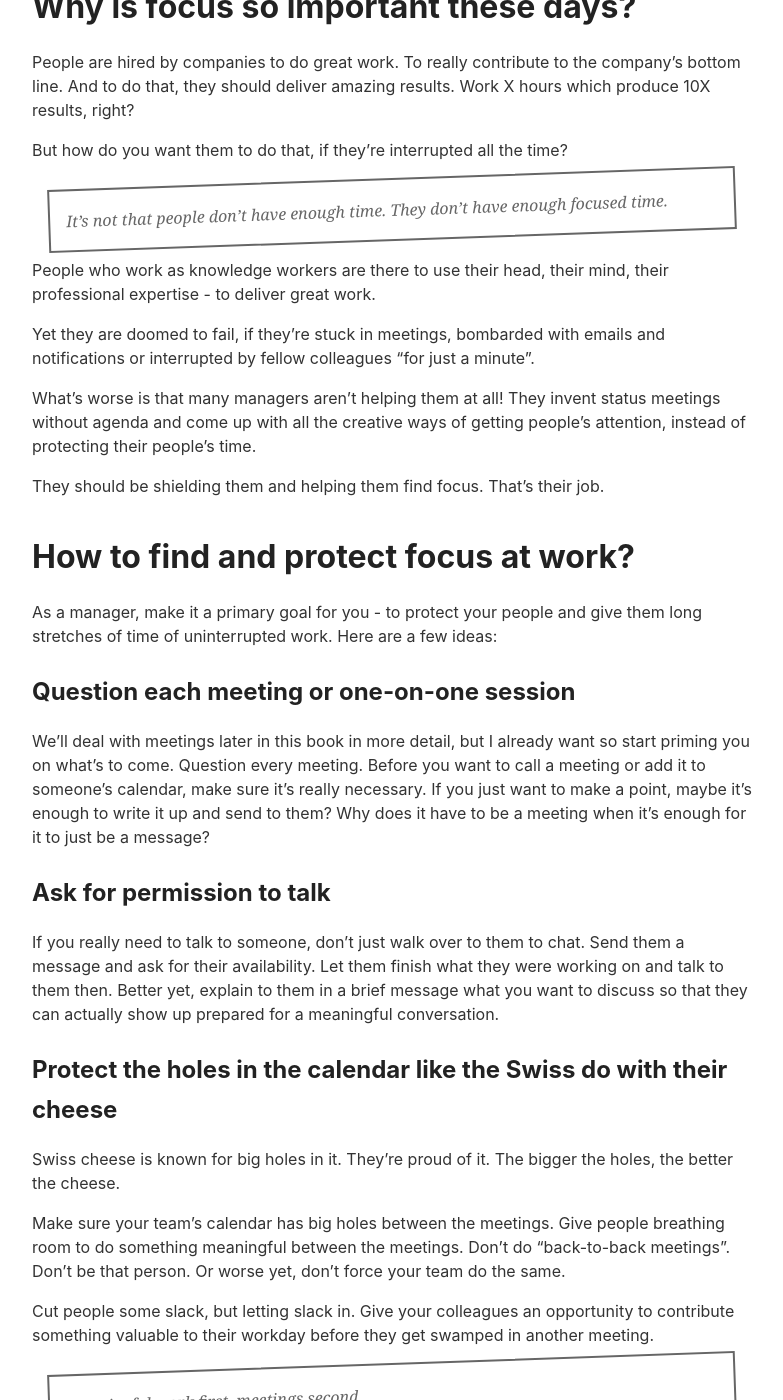
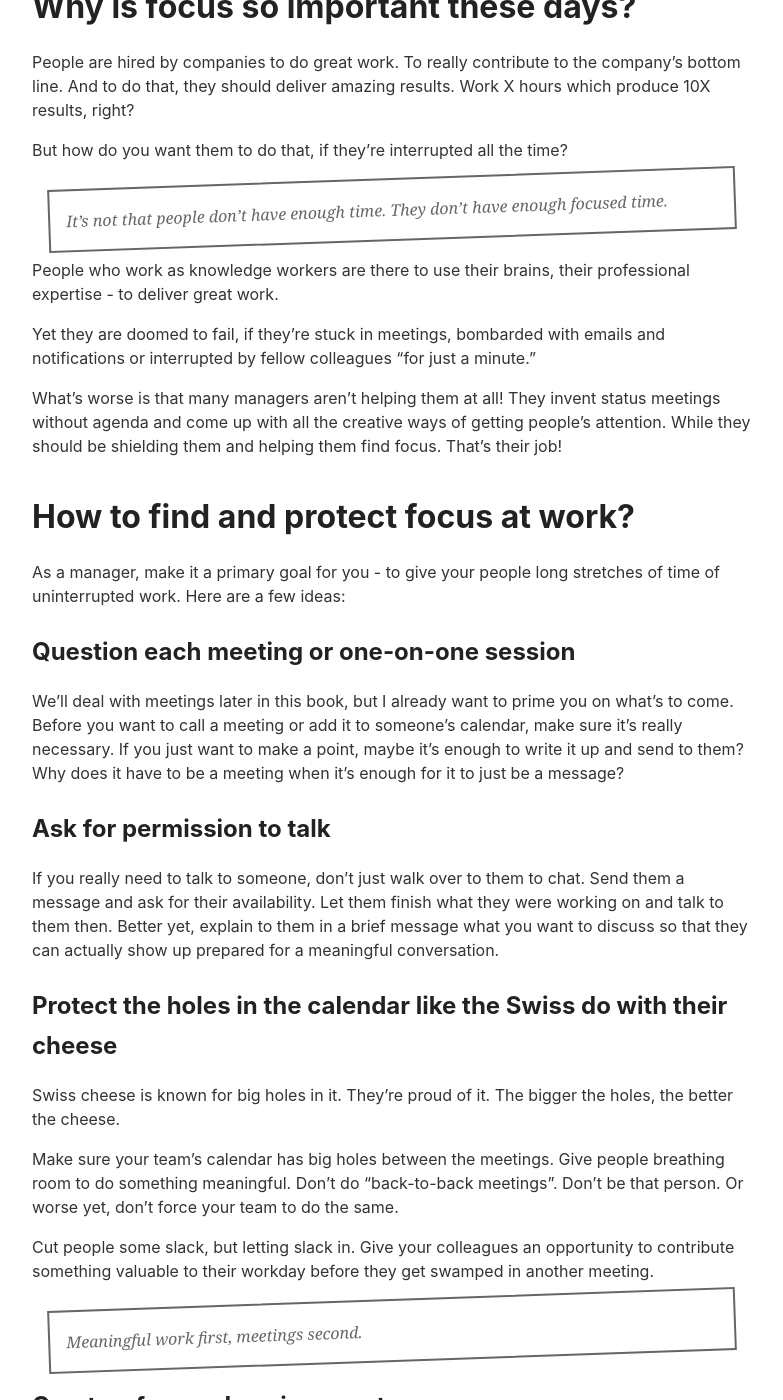
Before and after one commit to Nozbe/NoOffice.org, a Jekyll site: the page built from _book/focus.md, in a window 1280 px wide and 1400 px high, scrolled down 1003 px. Shown: the whole window, without its empty margins (248-1031 px from the left). Built offline with Jekyll 4.4.1, drawn with Linux system fonts in a browser that asks for light colours; some of the changed text lies outside the part shown.

Commit message:
Update focus.md

```diff
--- a/_book/focus.md
+++ b/_book/focus.md
@@ -1,7 +1,7 @@
 ---
 part: one
 title: Find focus at work
-subtitle: All everyone needs is love... and much more focused time to get stuff done.
+subtitle: All everyone needs is love… and much more focused time to get stuff done.
 ---
 
 * TOC
@@ -17,21 +17,19 @@
 
 > It's not that people don't have enough time. They don't have enough focused time.
 
-People who work as knowledge workers are there to use their head, their mind, their professional expertise - to deliver great work.
+People who work as knowledge workers are there to use their brains, their professional expertise - to deliver great work.
 
-Yet they are doomed to fail, if they’re stuck in meetings, bombarded with emails and notifications or interrupted by fellow colleagues "for just a minute".
+Yet they are doomed to fail, if they’re stuck in meetings, bombarded with emails and notifications or interrupted by fellow colleagues "for just a minute."
 
-What's worse is that many managers aren't helping them at all! They invent status meetings without agenda and come up with all the creative ways of getting people's attention, instead of protecting their people's time.
-
-They should be shielding them and helping them find focus. That's their job.
+What's worse is that many managers aren't helping them at all! They invent status meetings without agenda and come up with all the creative ways of getting people's attention. While they should be shielding them and helping them find focus. That's their job!
 
 ## How to find and protect focus at work?
 
-As a manager, make it a primary goal for you - to protect your people and give them long stretches of time of uninterrupted work. Here are a few ideas:
+As a manager, make it a primary goal for you - to give your people long stretches of time of uninterrupted work. Here are a few ideas:
 
 ### Question each meeting or one-on-one session
 
-We'll deal with meetings later in this book in more detail, but I already want so start priming you on what's to come. Question every meeting. Before you want to call a meeting or add it to someone's calendar, make sure it's really necessary. If you just want to make a point, maybe it's enough to write it up and send to them? Why does it have to be a meeting when it's enough for it to just be a message?
+We'll deal with meetings later in this book, but I already want to prime you on what's to come. Before you want to call a meeting or add it to someone's calendar, make sure it's really necessary. If you just want to make a point, maybe it's enough to write it up and send to them? Why does it have to be a meeting when it's enough for it to just be a message?
 
 ### Ask for permission to talk
 
@@ -41,17 +39,17 @@
 
 Swiss cheese is known for big holes in it. They're proud of it. The bigger the holes, the better the cheese.
 
-Make sure your team's calendar has big holes between the meetings. Give people breathing room to do something meaningful between the meetings. Don't do "back-to-back meetings". Don't be that person. Or worse yet, don't force your team do the same.
+Make sure your team's calendar has big holes between the meetings. Give people breathing room to do something meaningful. Don't do "back-to-back meetings". Don't be that person. Or worse yet, don't force your team to do the same.
 
 Cut people some slack, but letting slack in. Give your colleagues an opportunity to contribute something valuable to their workday before they get swamped in another meeting.
 
 > Meaningful work first, meetings second.
 
-### Create a focused environment.
+### Create a focused environment
 
 If you have an impact on the office layout, make sure people don't sit too close to one another. Disable unnecessary notifications and create a culture where ASAP (As Soon As Possible) is not the default feedback requirement. Almost nothing requires immediate reaction. Don't demand it from others and don't contribute to that plague.
 
-Set expectations and communicate them clearly. At Nozbe when you're done with your part of your work, you communicate this in a comment to the task and if necessary delegate it to someone else. Then you choose another task to work on as you know that the other person will get back to you when they'll finish what they were currently doing. It's OK to wait a few minutes.
+Set expectations and communicate them clearly. At Nozbe, when you're done with your part of your work, you communicate this in a comment to the task and if necessary delegate it to someone else. Then you choose another task to work on as you know that the other person will get back to you when they finish what they were currently doing. It's OK to wait a few minutes.
 
 Don't be the ASAP person and don't demand it from everyone around. It's toxic. It doesn't promote great work. It promotes stress.
 
@@ -59,9 +57,9 @@
 
 ## "Open" offices suck focus out of the room like a vacuum cleaner
 
-The new definition of a modern workspace is the "open floor" office. Where everyone sits next to each other. No walls. No barriers. No private space. Everyone's sitting together.
+The new definition of a modern workspace is the "open floor" office. Where everyone sits next to each other. No walls. No barriers. No private space.
 
-Many managers and bosses love this concept. They say that the ideas are flowing like airwaves between people and creativity is skyrocketing as everyone can so easily exchange ideas and have serendipitous conversations.
+Many managers and bosses love this concept. They say that the ideas are flowing like airwaves between people and creativity is skyrocketing as everyone can have serendipitous conversations.
 
 The whole Silicon Valley is all in on such offices. Facebook has supposedly built the largest "open office" in the world with the help of a very fancy architect firm. Apple has built a spaceship office with lots of open floors. If Apple and Facebook and all of Silicon Valley is doing it, it must be great, right?
 
@@ -71,9 +69,9 @@
 
 > It's a typical "do as I say, don't do as I do" moment. "Open" office layout doesn't let people focus on their work but it lets their bosses see what's going on and do "management by looking around".
 
-Now ask anyone how much they like working in such an office. People hate open offices. They struggle to find focus there. They can't concentrate. They can't get any meaningful work done. They bend over backwards to really make this work!
+Now ask anyone how much they like working in such an office. People hate open offices. They struggle to find focus there. They can't get any meaningful work done. They bend over backwards to really make this work!
 
-The bosses say it's all about "random chat", "collaboration", "serendipity", "casual exchange of ideas"... and that's great, but even if you do get a great idea like this, then when in the hell would you find the time and focus to write it up? To prepare it? To look at it from all angles in peace? To really dive in and analyze it? Well, not here...
+The bosses say it's all about "random chat", "collaboration", "serendipity", "casual exchange of ideas"… and that's great, but even if you do get a great idea like this, then when in the hell would you find the time and focus to write it up? To prepare it? To look at it from all angles and analyze it in peace? Well, not here…
 
 ### The reality of "open offices"
 
@@ -87,7 +85,7 @@
 2) When in doubt about whether to go with a more "open office design", see point 1.
 3) If you really have to go "open office" for some reason, you'll find a few guidelines below.
 
-### Guidelines for offices focused on... focus at work.
+### Guidelines for offices focused on… focus at work.
 
 When designing your office:
 
```
Also changed, not shown: other parts of _book/focus.md (+2 -2 lines).
